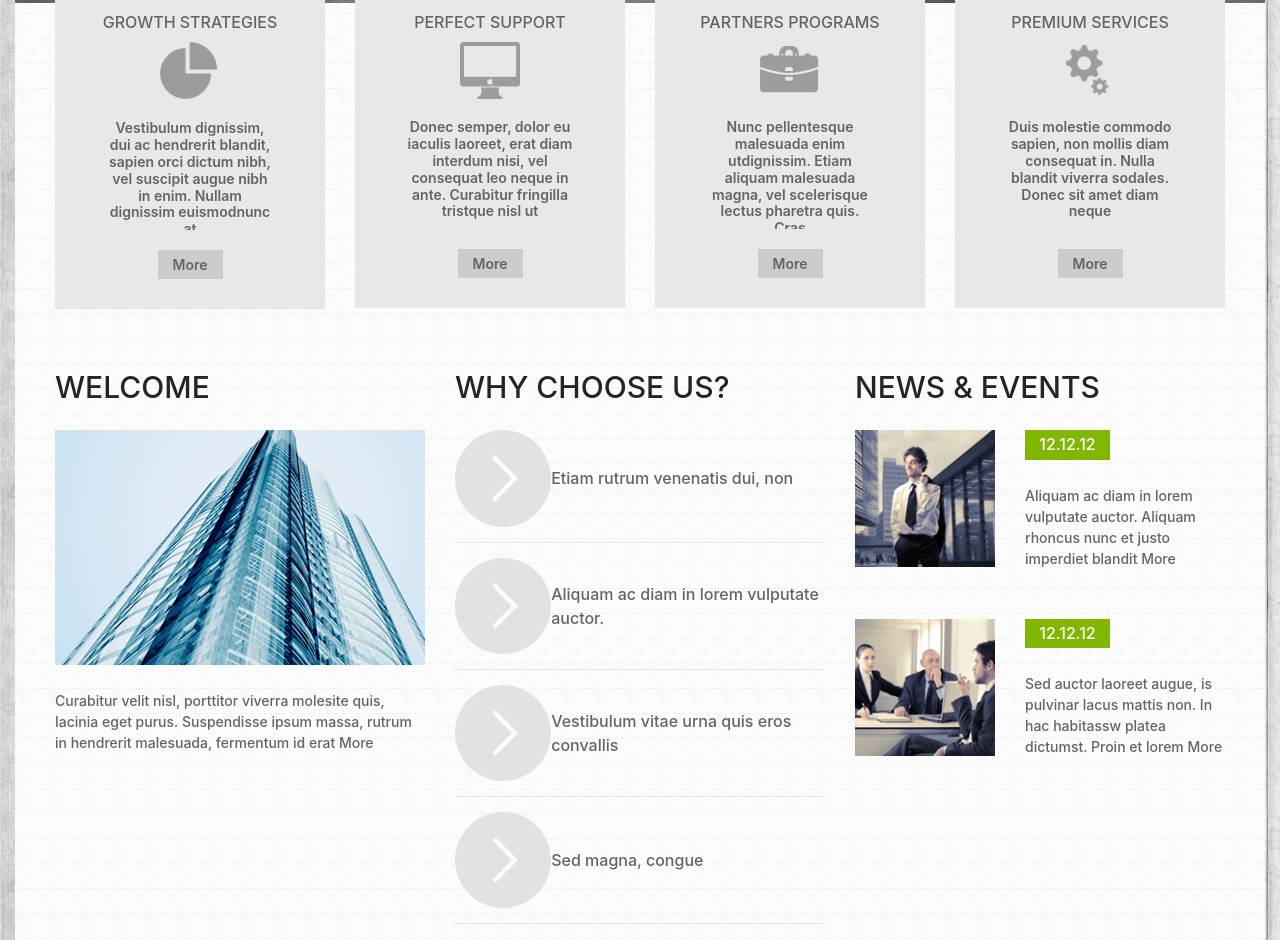
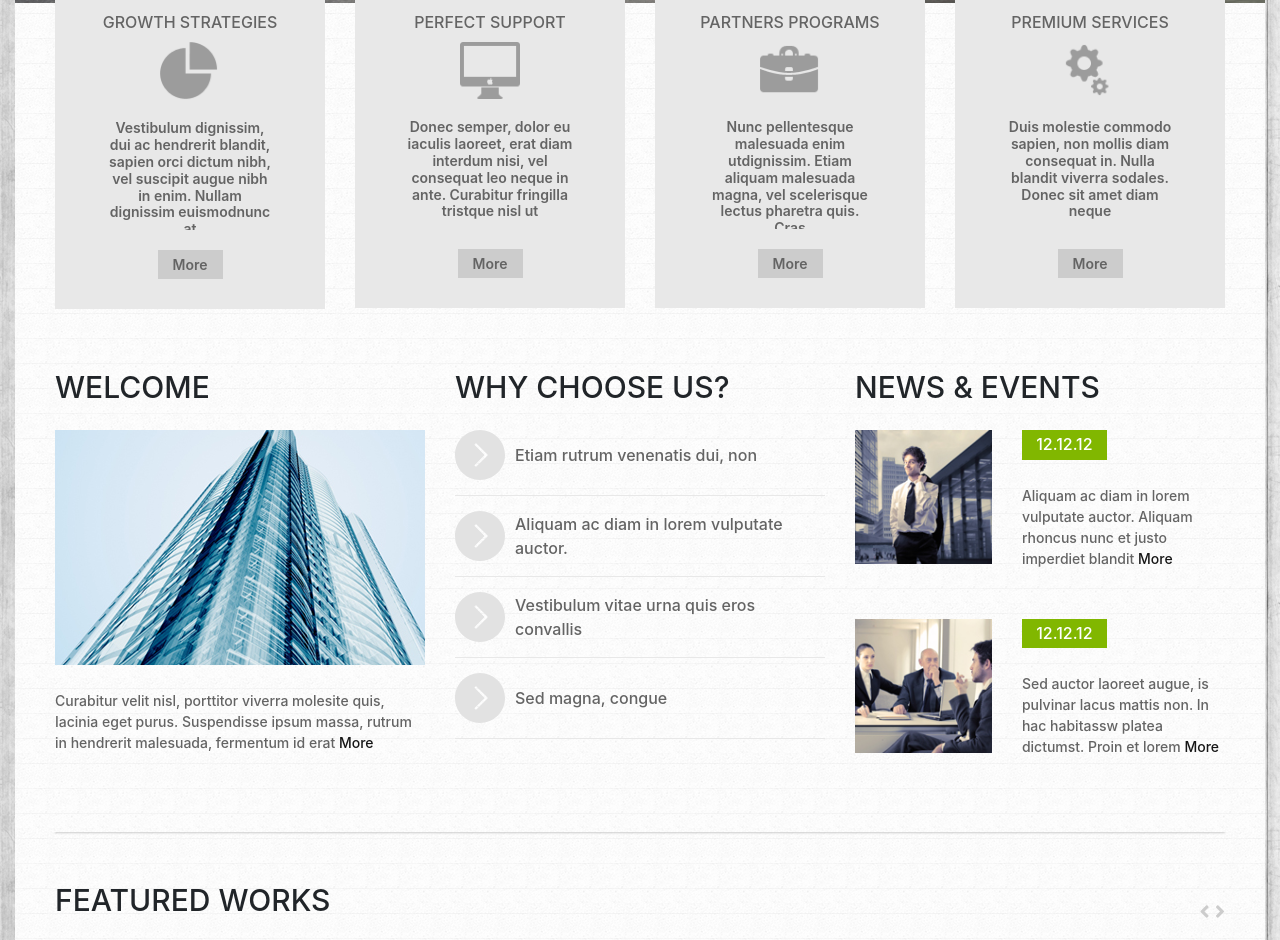
Before and after one commit to yachen168/Template-6, a website: page index.html in a window 1280 px wide. Shown: the part 713-1653 px from the top of the page. Drawn offline with nearby package versions, Linux system fonts and the light colour scheme.

Commit message:
fix: update details

```diff
--- a/scss/components/_choose-item.scss
+++ b/scss/components/_choose-item.scss
@@ -3,7 +3,7 @@
     align-items: center;
     padding-bottom: 15px;
     border-bottom: 1px solid $gray;
-    .arrow {
+    .circle {
         flex: 0 0 50px;
         height: 50px;
         margin-right: 10px;
--- a/scss/components/_news-item.scss
+++ b/scss/components/_news-item.scss
@@ -1,7 +1,7 @@
 .news-item {
     display: flex;
     .news-img {
-        flex: 0 0 140px;
+        flex: 0 0 37%;
         margin-right: 30px;
     }
     .news-body {
--- a/scss/elements/_base.scss
+++ b/scss/elements/_base.scss
@@ -24,6 +24,7 @@ h2 {
 
 main {
     background: url('../images/subbg.gif');
+    margin-bottom: 70px;
 }
 
 figcaption {
--- a/scss/generic/_reset.scss
+++ b/scss/generic/_reset.scss
@@ -5,7 +5,7 @@ h4 {
 
 a {
     text-decoration: none;
-    color: $darkGray;
+    color: $black;
 }
 
 ul {
--- a/scss/main.scss
+++ b/scss/main.scss
@@ -14,6 +14,7 @@
 @import 'objects/carousel';
 @import 'objects/service';
 @import 'objects/about';
+@import 'objects/feature';
 // components
 @import 'components/serviceCard';
 @import 'components/choose-item';
--- a/scss/objects/_about.scss
+++ b/scss/objects/_about.scss
@@ -1,5 +1,6 @@
 .about {
-    padding: 30px 25px 80px;
+    padding: 30px 25px 55px;
+    box-shadow: 0 41px 2px -40px $midGray;
 }
 
 .welcome {
```
Also changed, not shown: dist/main.css.
